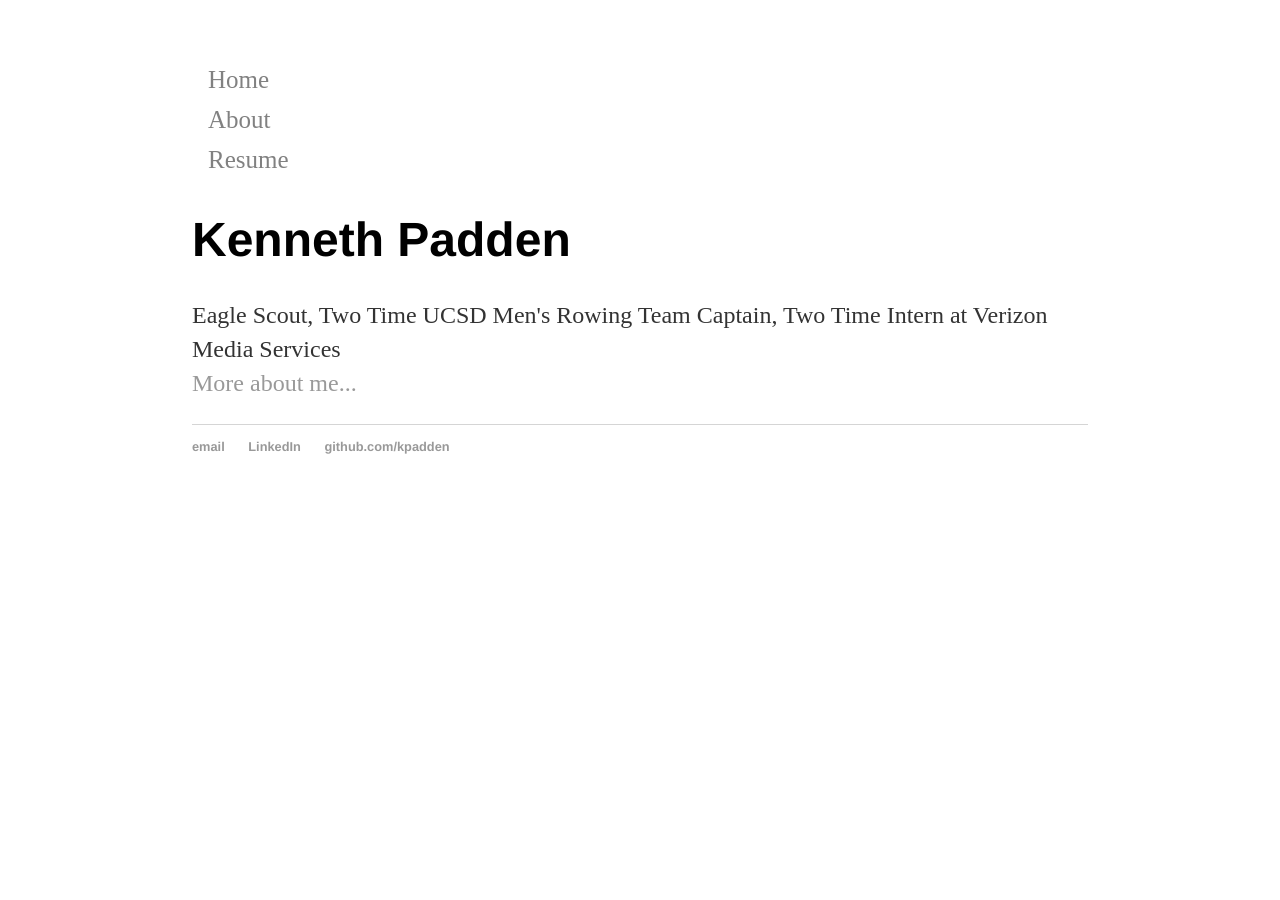
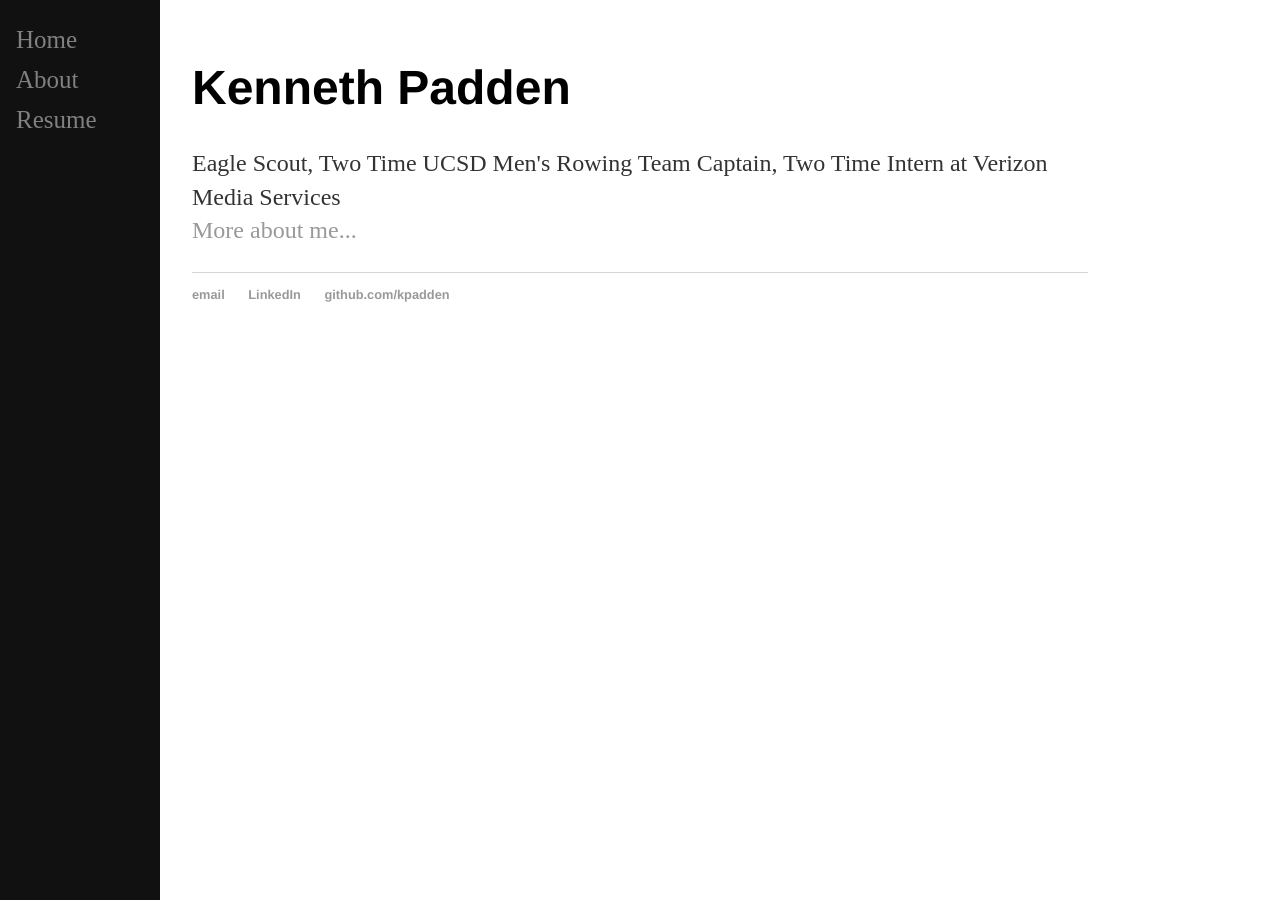
Before and after one commit to kpadden/kpadden.github.io, a Jekyll site: the page built from index.html, in a window 1280 px wide. Built offline with Jekyll 4.4.1, drawn with Linux system fonts in a browser that asks for light colours.

Commit message:
Update main.css

```diff
--- a/css/main.css
+++ b/css/main.css
@@ -3,7 +3,7 @@ body {
     width: 70%;
 }
 
-.sidnav {
+.sidenav {
     height: 100%; /* Full-height: remove this if you want "auto" height */
     width: 160px; /* Set the width of the sidebar */
     position: fixed; /* Fixed Sidebar (stay in place on scroll) */
```
